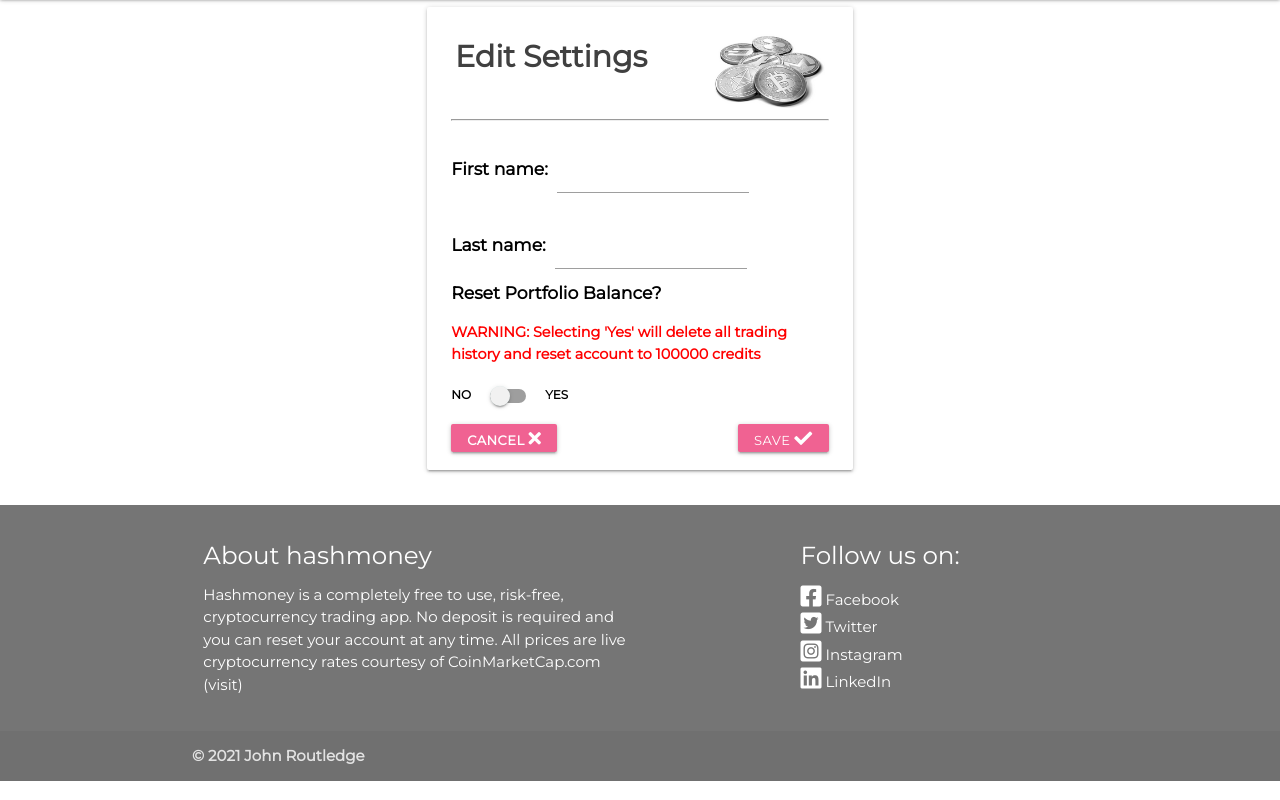
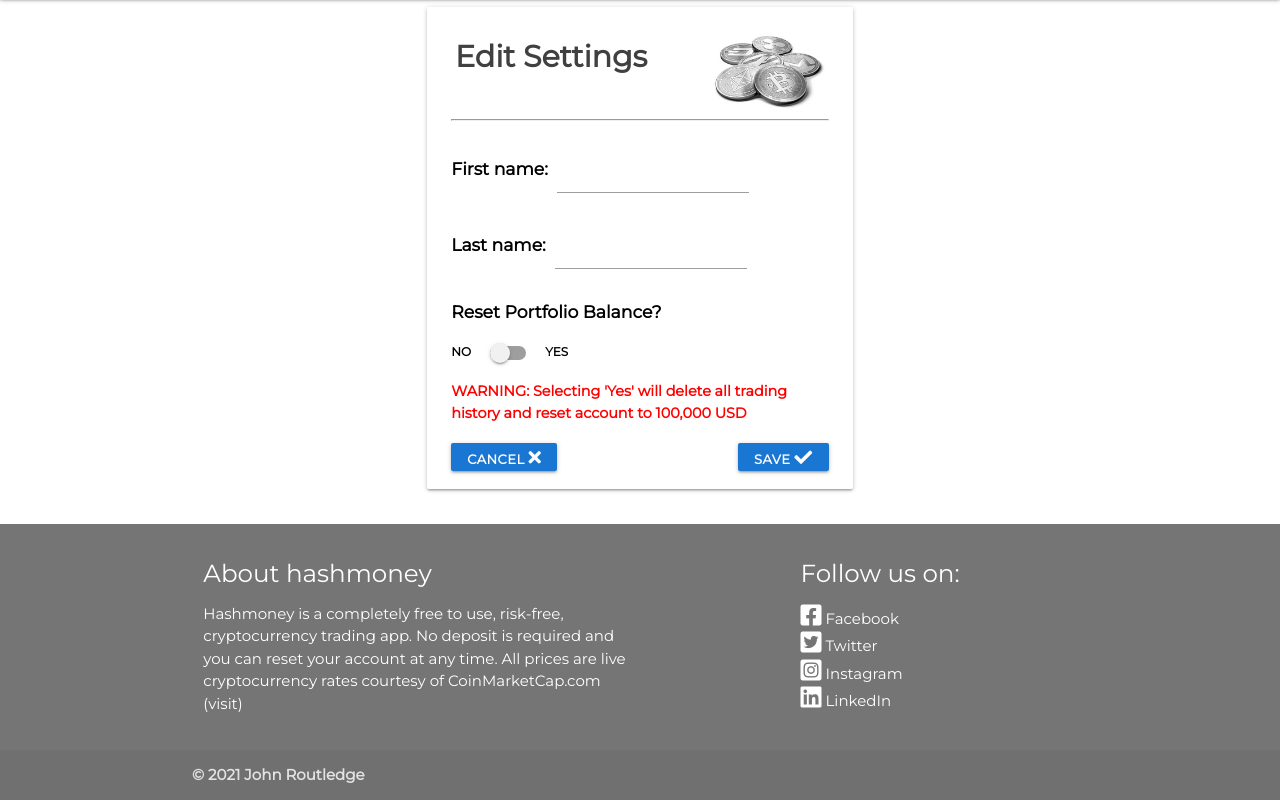
Before and after one commit to johnroutledge/milestone-project-3, a Flask app: page /edit_settings/ in a window 1280 px wide. Shown: the part 65-865 px from the top of the page. Run offline with Flask 2, Linux system fonts and the light colour scheme; the visitor is signed in with stand-in values (Sample User, id 1); data that the repository does not hold is empty; some libraries are stand-ins or nearby versions.

Commit message:
code tidy, adjust styling and edit readme.md

```diff
--- a/app.py
+++ b/app.py
@@ -51,6 +51,9 @@ def get_latest_prices():
 
 
 # this procedure returns a user's total portfolio balance
+# by taking their balance for each cryptocurrency then
+# multiplying it by its current price (taken from the api
+# call) and finally adding them together
 def get_total_balance(balances, coins):
     total_balance = 0
     dict = {}
@@ -67,8 +70,6 @@ def get_total_balance(balances, coins):
                     x = "{:.2f}".format(x)
                     dict[balance.upper()] = x
                     total_balance = total_balance + float(x)
-
-        # total_balance = int(float(total_balance))
 
     return total_balance
 
@@ -170,6 +171,7 @@ def login():
 
 @app.route("/settings/")
 def settings():
+    # this redirects user to login screen if not logged in
     if "user" not in session:
         return redirect(url_for("login"))
 
@@ -196,6 +198,7 @@ def settings():
 
 @app.route("/edit_settings/", methods=["GET", "POST"])
 def edit_settings():
+    # this redirects user to login screen if not logged in
     if "user" not in session:
         return redirect(url_for("login"))
 
@@ -256,6 +259,7 @@ def edit_settings():
 
 @app.route("/portfolio/")
 def portfolio():
+    # this redirects user to login screen if not logged in
     if "user" not in session:
         return redirect(url_for("login"))
 
@@ -311,12 +315,14 @@ def portfolio():
 
 @app.route("/transactions/")
 def transactions():
+    # this redirects user to login screen if not logged in
     if "user" not in session:
         return redirect(url_for("login"))
 
     # get users first name from db
     username = mongo.db.users.find_one(
         {"email": session["user"]})["first_name"]
+
     if session["user"]:
         # retrieve user's transaction history
         transactions = mongo.db.transactions.find(
@@ -330,6 +336,10 @@ def transactions():
 
 @app.route("/trade/<ticker>", methods=["GET", "POST"])
 def trade(ticker):
+    # this redirects user to login screen if not logged in
+    if "user" not in session:
+        return redirect(url_for("login"))
+
     if session["user"]:
         # retrieve user's balance for each cryptocurrency
         balances = mongo.db.balances.find_one(
@@ -391,10 +401,10 @@ def trade(ticker):
             "email": session["user"],
             "time_stamp": time_stamp,
             "currency_sold": request.form.get("currency_sold"),
-            "sold_amount": request.form.get("sold_amount"),
+            "sold_amount": float(request.form.get("sold_amount")),
             "sold_price": sold_price,
             "currency_bought": request.form.get("currency_bought"),
-            "bought_price": bought_price,
+            "bought_price": float(bought_price),
         }
         mongo.db.transactions.insert_one(transaction)
 
--- a/static/css/style.css
+++ b/static/css/style.css
@@ -84,7 +84,7 @@ h6 {
 .header {
     padding: 1%;
     width: 100%;
-    font-size: 2em;
+    font-size: 1.5em;
 }
 
 .header > img {
@@ -142,6 +142,7 @@ button {
     height: 20px;
     line-height: 20px;
     font-size: 12px;
+    font-weight: bolder;
 }
 
 #edit-settings-buttons {
@@ -179,4 +180,8 @@ button {
         line-height: 28px;
         font-size: 13px;
     }
+
+    .header {
+        font-size: 2em;
+    }
 }
--- a/templates/edit_settings.html
+++ b/templates/edit_settings.html
@@ -13,20 +13,17 @@
                         <div class="input-field inline">
                             <input id="first_name" name="first_name" type="text" pattern="^[A-Za-z]{1,30}$"
                             class="validate" value="{{ user_settings.first_name }}" required>
-                            <!-- <label for="first_name">{{ user_settings.first_name }}</label> -->
                         </div>
                         <br>
                         Last name:
                         <div class="input-field inline">
                             <input id="last_name" name="last_name" type="text" pattern="^[A-Za-z]{1,30}$"
                             class="validate" value="{{ user_settings.last_name }}" required>
-                            <!-- <label for="last_name">{{ user_settings.last_name }}</label> -->
                         </div>
                         <br>
                         <!-- Reset Porftfolio -->
-                        Reset Portfolio Balance?<br>
-                        <br><div class="update-warning">WARNING: Selecting 'Yes' will delete all trading history and reset account to 100000 credits</div><br>
-                        <div class="switch">
+                        <br>Reset Portfolio Balance?<br>
+                        <br><div class="switch">
                             <label for="reset_account">
                                 NO
                             <input id="reset_account" name="reset_account" type="checkbox">
@@ -34,9 +31,10 @@
                                 YES
                             </label>
                         </div><br>
+                        <div class="update-warning">WARNING: Selecting 'Yes' will delete all trading history and reset account to 100,000 USD</div><br>
                         <div id="edit-settings-buttons">
-                            <a href="{{ url_for('settings') }}" class="waves-effect waves-light btn-small pink lighten-2 left">Cancel  <i class="fas fa-times"></i></a>
-                            <button type="submit" class="waves-effect waves-light btn-small pink lighten-2">
+                            <a href="{{ url_for('settings') }}" class="waves-effect waves-light btn-small blue darken-2 left">Cancel  <i class="fas fa-times"></i></a>
+                            <button type="submit" class="waves-effect waves-light btn-small blue darken-2">
                                 Save  <i class="fas fa-check"></i>
                             </button>
                         </div>
--- a/templates/index.html
+++ b/templates/index.html
@@ -43,7 +43,7 @@
                 </div>
                 <div class="card-reveal">
                     <span class="card-title grey-text text-darken-4"><i class="fas fa-times right"></i></span>
-                    <p class="grey-text text-darken-4 flow-text">When you sign up, Hashmoney allocates 100,000 credits to your account
+                    <p class="grey-text text-darken-4 flow-text">When you sign up, Hashmoney allocates 100,000 USD to your account
                         which you can use to trade any of our supported cryptocurrencies. You can then keep track of your
                         portfolio and see how it develops over time.
                     </p>
--- a/templates/login.html
+++ b/templates/login.html
@@ -4,9 +4,6 @@
     <div class="row">
         <form class="col s12 m6 offset-m3" method="POST" action="{{ url_for('login') }}">
             <div class="card white">
-                <!-- <div class="card-image">
-                    <img src="../static/images/register.jpg">
-                </div> -->
                 <div class="card-content">
                     <div class="clearfix header">
                         Sign-in<img src="../static/images/crypto_coins_bw_min.png">
@@ -29,7 +26,7 @@
                     </div>
                     <!--login button-->
                     <div class="row">
-                        <button type="submit" class="col s12 btn-large pink lighten-1">
+                        <button type="submit" class="col s12 btn-large blue darken-2">
                             Sign In <i class="fas fa-sign-in-alt"></i>
                         </button>
                     </div>
--- a/templates/portfolio.html
+++ b/templates/portfolio.html
@@ -34,7 +34,7 @@
                                             {{ currency.currency_symbol }})
                                         {% endif %}
                                     {% endfor %}
-                                    <a href="{{ url_for('trade', ticker = currency.currency_symbol) }}" class="waves-effect waves-light btn-small teal lighten-1" id="right-align" {{ currency.currency_symbol }}">Trade</a><br>
+                                    <a href="{{ url_for('trade', ticker = currency.currency_symbol) }}" class="waves-effect waves-light btn-small blue darken-2" id="right-align" {{ currency.currency_symbol }}">Trade</a><br>
                                     <hr>
                                 </div>
                                 <!-- display for mobile screen sizes -->
@@ -42,7 +42,7 @@
                                     <img class="crypto-icon" src="../static/images/crypto-icons/{{ currency.currency_symbol.lower() }}.png" alt="Profile image for {{ currency.currency_name }}">&nbsp
                                     {{ currency.currency_symbol }}
                                     {{ value }}
-                                    <a href="{{ url_for('trade', ticker = currency.currency_symbol) }}" class="waves-effect waves-light btn-small teal lighten-1" id="right-align" {{ currency.currency_symbol }}">Trade</a><br>
+                                    <a href="{{ url_for('trade', ticker = currency.currency_symbol) }}" class="waves-effect waves-light btn-small blue darken-2" id="right-align" {{ currency.currency_symbol }}">Trade</a><br>
                                     <hr>
                                 </div>
                             {% endif %}
--- a/templates/register.html
+++ b/templates/register.html
@@ -4,9 +4,6 @@
     <div class="row">
         <form class="col s12 m6 offset-m3" method="POST" action="{{ url_for('register') }}">
             <div class="card white">
-                <!-- <div class="card-image">
-                    <img src="../static/images/register.jpg">
-                </div> -->
                 <div class="card-content">
                     <div class="clearfix header">
                         Register<img src="../static/images/crypto_coins_bw_min.png">
@@ -42,7 +39,7 @@
                     </div>
                     <!--register button-->
                     <div class="row">
-                        <button type="submit" class="col s12 btn-large pink lighten-2">
+                        <button type="submit" class="col s12 btn-large blue darken-2">
                             Register <i class="fas fa-sign-in-alt"></i>
                         </button>
                     </div>
--- a/templates/settings.html
+++ b/templates/settings.html
@@ -11,8 +11,8 @@
                     <h6 class="crypto-prices">
                         <p class="increase-line-height">First name: {{ user_settings.first_name }}</p><br>
                         <p class="increase-line-height">Last name: {{ user_settings.last_name }}</p><br>
-                        <p class="increase-line-height">Balance: {{ "{:.2f}".format(portfolioBalance) }}</p>
-                        <a href="{{ url_for('edit_settings') }}" class="waves-effect waves-light btn-small pink lighten-2">Edit</a><br>
+                        <p class="increase-line-height">Balance: {{ "{:.2f}".format(portfolioBalance) }}</p><br>
+                        <a href="{{ url_for('edit_settings') }}" class="waves-effect waves-light btn-small blue darken-2">Edit</a><br>
                     </h6>
                 </div>
             </div>
```
Also changed, not shown: templates/currencies.html (+0 -13 lines), templates/trade.html (+5 -9 lines), README.md, static/images/readme/hashmoney.png.
